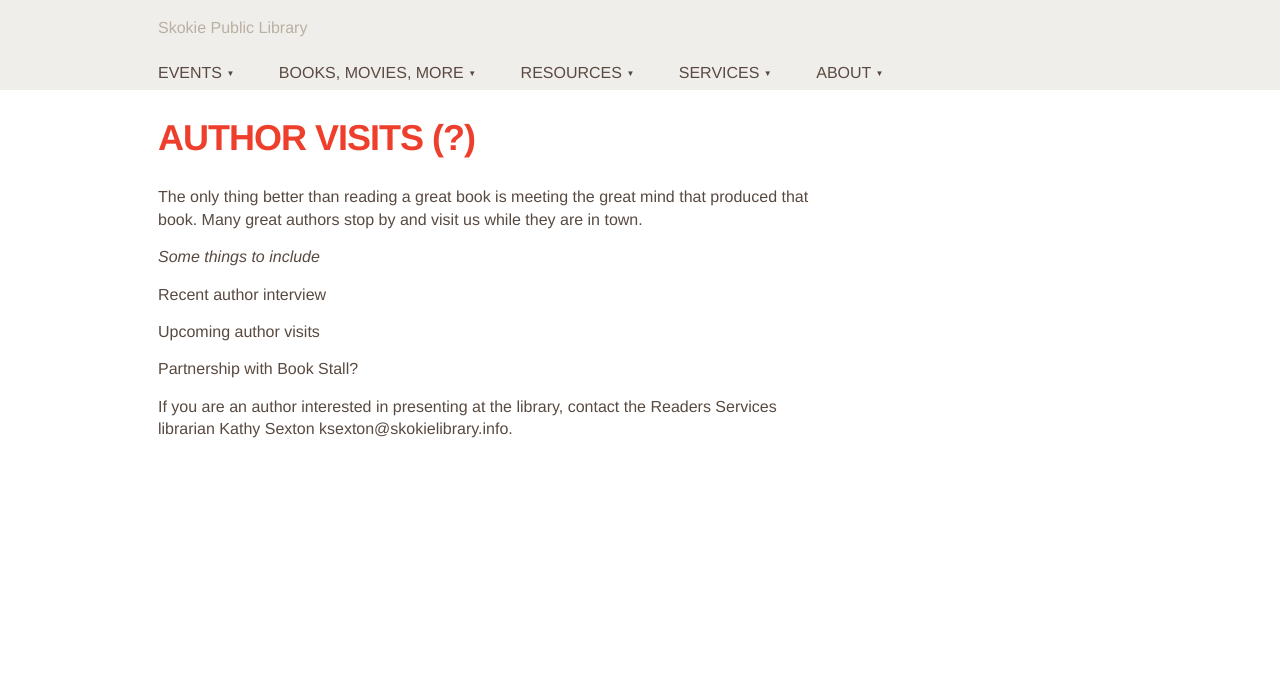
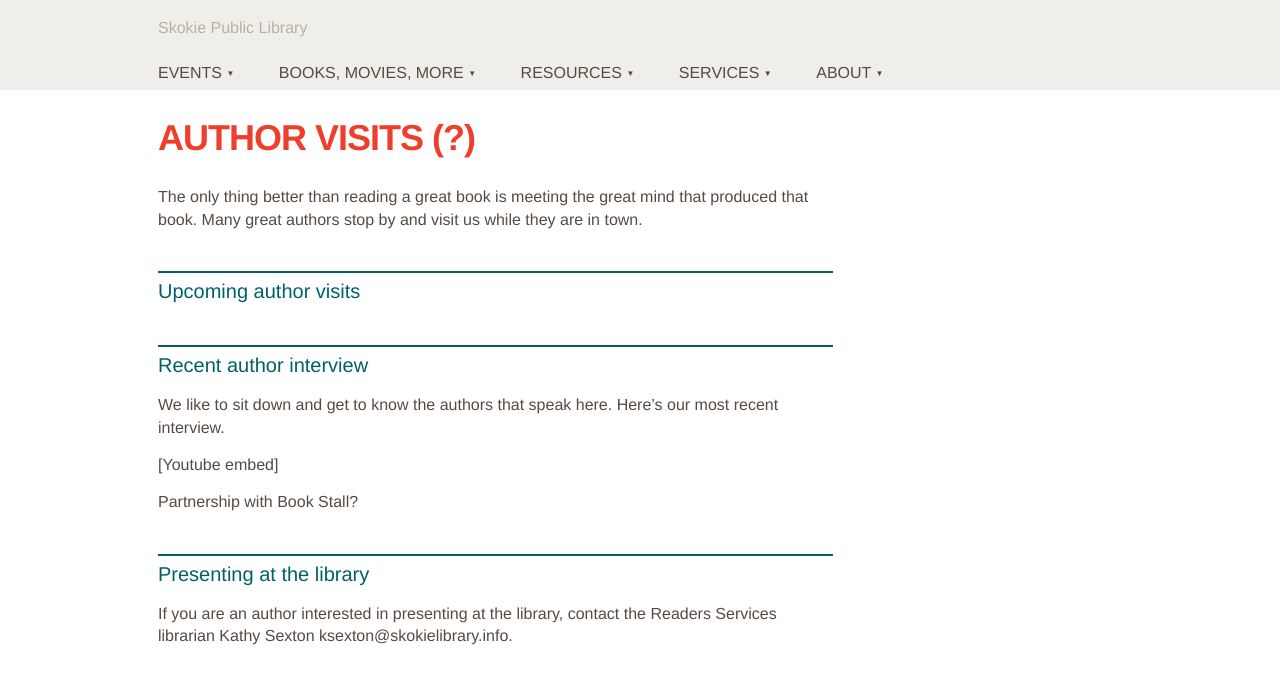
Before and after one commit to skokielibrary/spl-content, a Jekyll site: the page built from _content/lynnanne/events--author-visits.markdown, in a window 1280 px wide. Shown: the top 684 px of the page. Built offline with Jekyll 4.4.1, drawn with Linux system fonts in a browser that asks for light colours.

Commit message:
add a few headers

```diff
--- a/_content/lynnanne/events--author-visits.markdown
+++ b/_content/lynnanne/events--author-visits.markdown
@@ -6,13 +6,16 @@ published: true
 
 The only thing better than reading a great book is meeting the great mind that produced that book. Many great authors stop by and visit us while they are in town.
 
+## Upcoming author visits
 
-_Some things to include_
+## Recent author interview
 
-Recent author interview
+We like to sit down and get to know the authors that speak here. Here's our most recent interview.
 
-Upcoming author visits
+[Youtube embed]
 
 Partnership with Book Stall?
 
+## Presenting at the library
+
 If you are an author interested in presenting at the library, contact the Readers Services librarian Kathy Sexton ksexton@skokielibrary.info.
```
